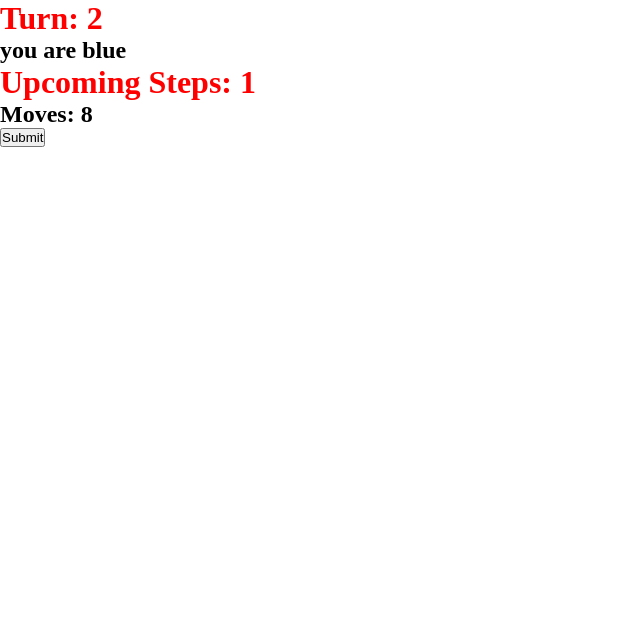
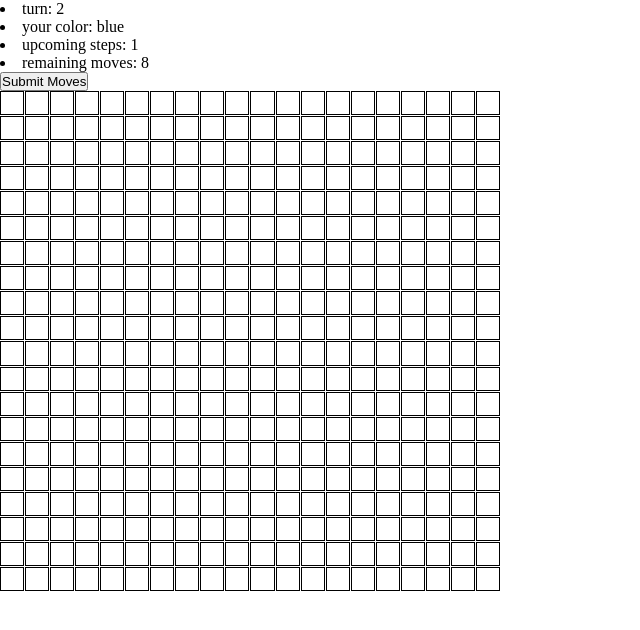
Before and after one commit to BrennanColberg/conway, a Next.js app: page / in a window 1280 px wide. Shown: the top 630 px of the page, without its empty margins (0-640 px from the left). Built offline with nearby package versions, Linux system fonts and the light colour scheme.

Commit message:
basic board

```diff
--- a/components/Board.tsx
+++ b/components/Board.tsx
@@ -1,3 +1,11 @@
-export default function Board(): JSX.Element {
-	return <div className="board"></div>
+import { CSSProperties } from "react"
+
+export default function Board({ size }: { size: number }): JSX.Element {
+	return (
+		<div className="board" style={{ "--size": size } as CSSProperties}>
+			{[...new Array(size * size)].map((i) => (
+				<div key={i} />
+			))}
+		</div>
+	)
 }
--- a/pages/index.tsx
+++ b/pages/index.tsx
@@ -4,25 +4,24 @@ export default function IndexPage(): JSX.Element {
 	return (
 		<main>
 			<div>
-				<h1>
-					Turn: <span id="turn">2</span>
-				</h1>
-				<h2>
-					you are <span id="color">blue</span>
-				</h2>
+				<li>
+					turn: <span id="turn">2</span>
+				</li>
+				<li>
+					your color: <span id="color">blue</span>
+				</li>
+				<li>
+					upcoming steps: <span id="steps">1</span>
+				</li>
+				<li>
+					remaining moves: <span id="moves">8</span>
+				</li>
+				<button>Submit Moves</button>
 			</div>
 
-			<Board />
+			<Board size={20} />
 
-			<div>
-				<h1>
-					Upcoming Steps: <span id="steps">1</span>
-				</h1>
-				<h2>
-					Moves: <span id="moves">8</span>
-				</h2>
-				<button>Submit</button>
-			</div>
+			<div></div>
 		</main>
 	)
 }
--- a/styles/index.scss
+++ b/styles/index.scss
@@ -4,6 +4,22 @@
 	box-sizing: border-box;
 }
 
-h1 {
-	color: red;
+main {
+	display: grid;
 }
+
+.board {
+	--size: 10;
+
+	width: 500px;
+	aspect-ratio: 1;
+
+	display: grid;
+	grid-template-columns: repeat(var(--size), 1fr);
+	grid-template-rows: repeat(var(--size), 1fr);
+	gap: 1px;
+
+	> div {
+		border: 1px solid black;
+	}
+}
```
